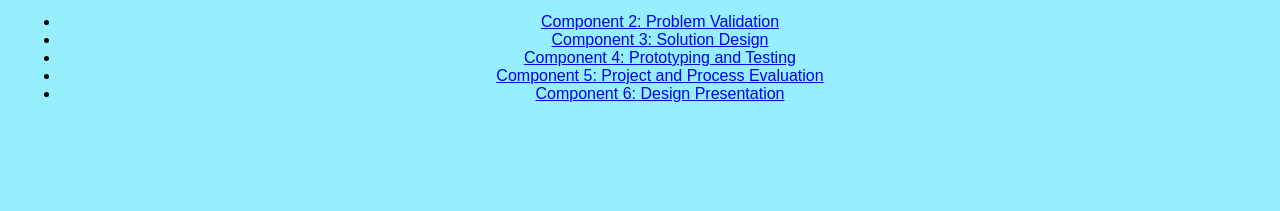
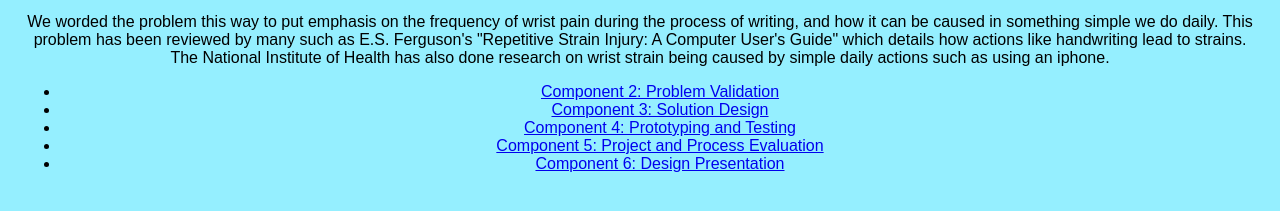
Before and after one commit to CGarcia2607/cgarcia2607.github.io, a plain HTML site: page final-project.html in a window 1280 px wide. Shown: the part 195-406 px from the top of the page. Drawn offline with Linux system fonts and the light colour scheme.

Commit message:
Changes to finalproject?

```diff
--- a/final-project.html
+++ b/final-project.html
@@ -20,6 +20,8 @@
         <h1>Final Project</h1>
         <p>According to studies recorded by the National Institute of Health over 30% of frequent writers, including students and professionals, report experiencing wrist discomfort or strain due to excessive pressure during extended handwriting sessions. This issue has been documented over the past decade and affects a significant number of individuals in academic and professional environments all around the world.
             .</p>
+        <p>We worded the problem this way to put emphasis on the frequency of wrist pain during the process of writing, and how it can be caused in something simple we do daily. This problem has been reviewed by many such as E.S. Ferguson's "Repetitive Strain Injury: A Computer User's Guide" which details how actions like handwriting lead to strains. The National Institute of Health has also done research on wrist strain being caused by simple daily actions such as using an iphone.
+        </p>
         <ul>
             <li><a href="404.html">Component 2: Problem Validation</a></li>
             <li><a href="404.html">Component 3: Solution Design</a></li>
```
